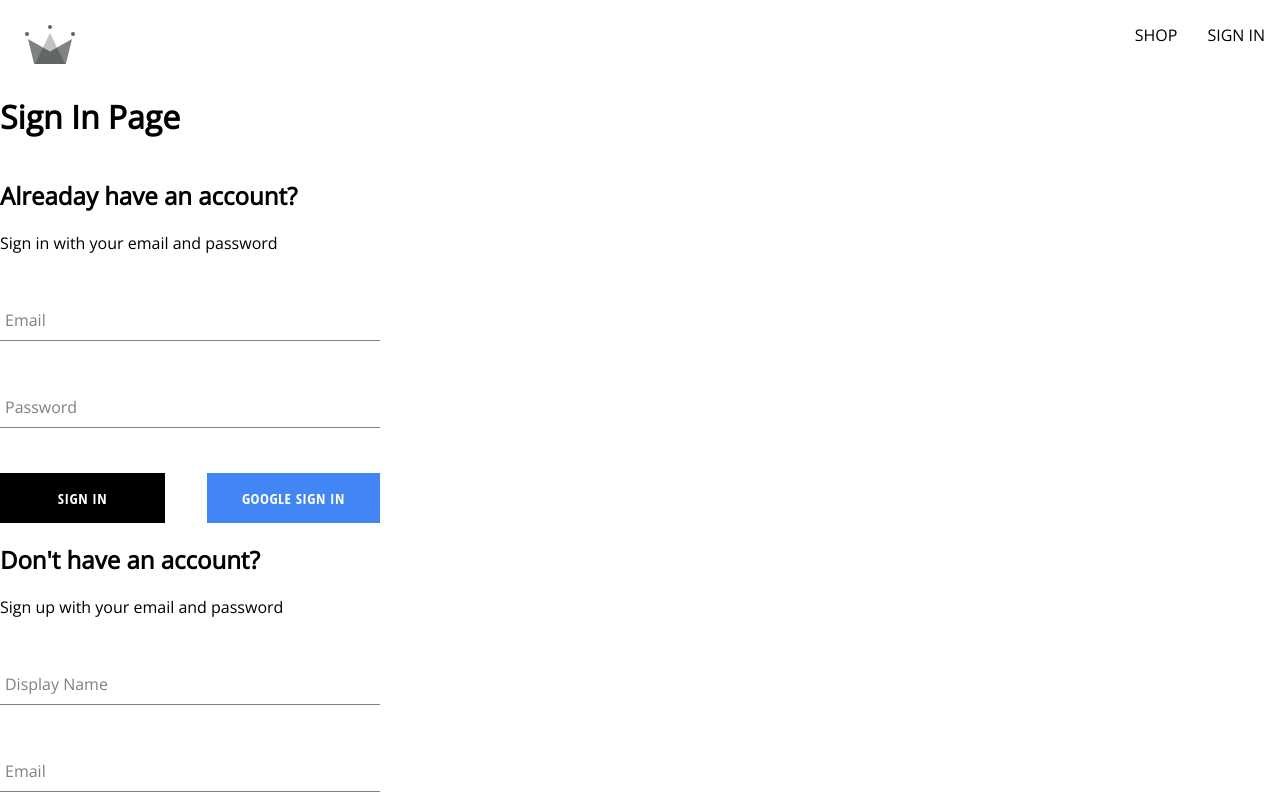
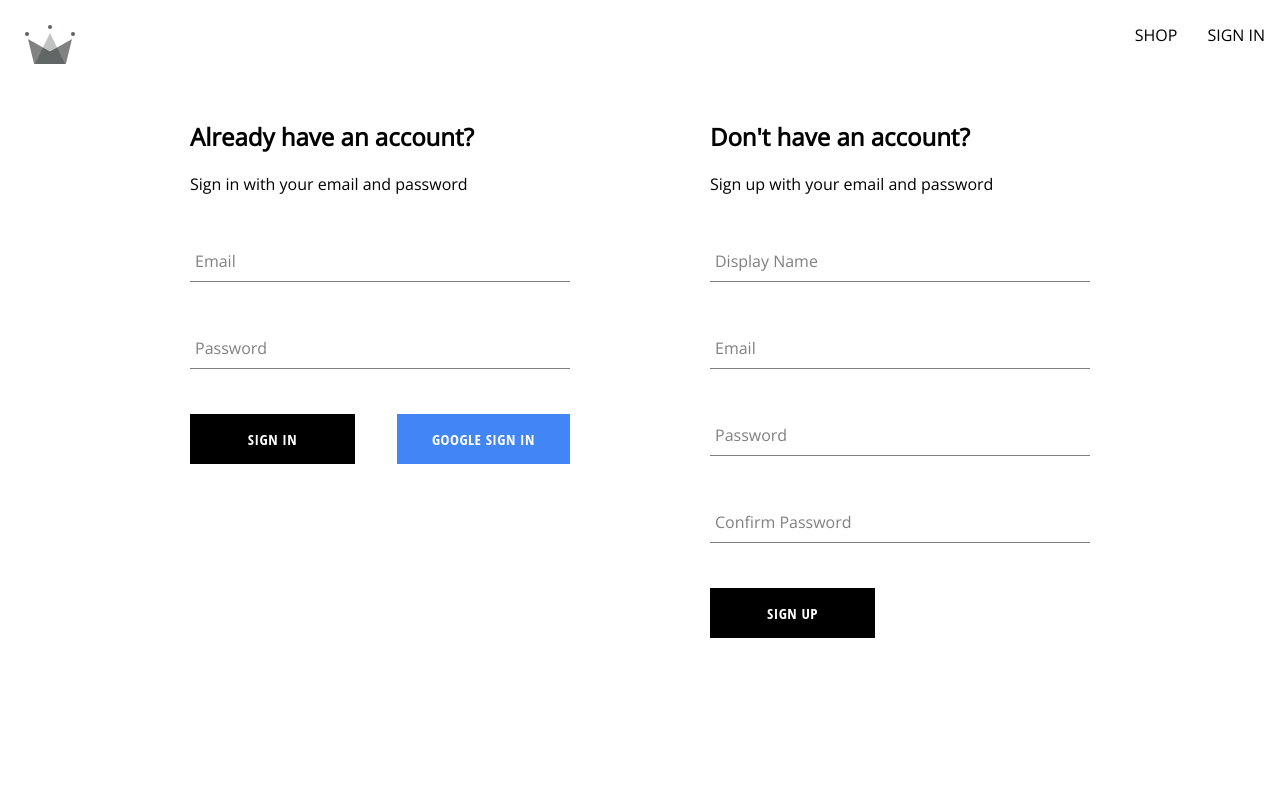
Before and after one commit to Alazib/Clothes_e_commerce, a React (Create React App) app: page /auth in a window 1280 px wide. Shown: the top 800 px of the page. Built offline with nearby package versions, Linux system fonts and the light colour scheme; a web font is replaced by a local one.

Commit message:
Use usecontext

```diff
--- a/src/components/sign-in-form copy/sign-in-form.component.jsx
+++ b/src/components/sign-in-form copy/sign-in-form.component.jsx
@@ -1,4 +1,5 @@
-import { useState } from "react"
+import { useState, useContext } from "react"
+import { UserContext } from "../../contexts/user.context"
 import {
   signInWithGooglePopup,
   createUserDocumentFromAuth,
@@ -15,8 +16,9 @@ const SignInForm = () => {
     password: "",
   }
   const [formFields, setFormFields] = useState(defaultFormFields)
+  const { email, password } = formFields
 
-  const { email, password } = formFields
+  const { setCurrentUser } = useContext(UserContext)
 
   const handleChange = (event) => {
     const { name, value } = event.target
@@ -26,8 +28,8 @@ const SignInForm = () => {
   const handleSubmit = async (event) => {
     event.preventDefault()
     try {
-      const response = await signInWithEmailAndPassword(email, password)
-      console.log(response)
+      const { user } = await signInWithEmailAndPassword(email, password)
+      setCurrentUser(user)
       resetFormFields()
     } catch (error) {
       if (error.code === "auth/wrong-password") {
@@ -47,6 +49,7 @@ const SignInForm = () => {
   const signInWithGoogle = async () => {
     try {
       const { user } = await signInWithGooglePopup()
+      setCurrentUser(user)
       await createUserDocumentFromAuth(user)
     } catch (error) {
       if (error.code === "auth/popup-closed-by-user") {
@@ -57,7 +60,7 @@ const SignInForm = () => {
 
   return (
     <div className="sign-up-container">
-      <h2>Alreaday have an account?</h2>
+      <h2>Already have an account?</h2>
       <span>Sign in with your email and password</span>
       <form onSubmit={handleSubmit}>
         <FormInput
--- a/src/components/sign-up-form/sign-up-form.component.jsx
+++ b/src/components/sign-up-form/sign-up-form.component.jsx
@@ -1,4 +1,5 @@
-import { useState } from "react"
+import { useState, useContext } from "react"
+import { UserContext } from "../../contexts/user.context"
 import {
   createUserWithEmailAndPassword,
   createUserDocumentFromAuth,
@@ -16,8 +17,9 @@ const SignUpForm = () => {
     confirmPassword: "",
   }
   const [formFields, setFormFields] = useState(defaultFormFields)
+  const { displayName, email, password, confirmPassword } = formFields
 
-  const { displayName, email, password, confirmPassword } = formFields
+  const { setCurrentUser } = useContext(UserContext)
 
   const handleChange = (event) => {
     const { name, value } = event.target
@@ -34,7 +36,7 @@ const SignUpForm = () => {
 
     try {
       const { user } = await createUserWithEmailAndPassword(email, password)
-
+      setCurrentUser(user)
       //We have to pass the displayName (from de form field) as a parameter to create de user doc because in the email/password auth Firebase
       //don't give back the user name.
       await createUserDocumentFromAuth(user, { displayName })
--- /dev/null
+++ b/src/contexts/user.context.jsx
@@ -0,0 +1,16 @@
+import { createContext, useState } from "react"
+
+//UserContext acts as a component that provides with the value you want to access
+export const UserContext = createContext({
+  currentUser: null,
+  //This function does nothing
+  setCurrentUser: () => null,
+})
+
+//the component will wrap around any other component that needs access to user context
+export const UserProvider = ({ children }) => {
+  const [currentUser, setCurrentUser] = useState(null)
+  const value = { currentUser, setCurrentUser }
+
+  return <UserContext.Provider value={value}>{children}</UserContext.Provider>
+}
--- a/src/index.js
+++ b/src/index.js
@@ -4,12 +4,15 @@ import "./index.scss"
 import App from "./App"
 import reportWebVitals from "./reportWebVitals"
 import { BrowserRouter } from "react-router-dom"
+import { UserProvider } from "./contexts/user.context"
 
 const root = ReactDOM.createRoot(document.getElementById("root"))
 root.render(
   <React.StrictMode>
     <BrowserRouter>
-      <App />
+      <UserProvider>
+        <App />
+      </UserProvider>
     </BrowserRouter>
   </React.StrictMode>
 )
--- a/src/routes/authentication/authentication.component.jsx
+++ b/src/routes/authentication/authentication.component.jsx
@@ -1,9 +1,10 @@
 import SignUpForm from "../../components/sign-up-form/sign-up-form.component"
 import SignInForm from "../../components/sign-in-form copy/sign-in-form.component"
+import "./authentication.styles.scss"
+
 const Authentication = () => {
   return (
-    <div>
-      <h1>Sign In Page</h1>
+    <div className="authentication-container">
       <SignInForm />
       <SignUpForm />
     </div>
--- /dev/null
+++ b/src/routes/authentication/authentication.styles.scss
@@ -0,0 +1,7 @@
+.authentication-container{
+    display: flex;
+    width: 900px;
+    justify-content: space-between;
+    margin: 30px auto;
+
+}
--- a/src/routes/navigation/navigation.component.jsx
+++ b/src/routes/navigation/navigation.component.jsx
@@ -1,8 +1,17 @@
 import { Outlet, Link } from "react-router-dom"
+import { useContext } from "react"
+import { UserContext } from "../../contexts/user.context"
 import { ReactComponent as CrwnLogo } from "../../assets/crown.svg"
 import "./navigation.styles.scss"
+import { signOutUser } from "../../utils/firebase/firebase.utils"
 
 const Navigation = () => {
+  const { currentUser, setCurrentUser } = useContext(UserContext)
+  const signOutHandler = async () => {
+    const response = await signOutUser()
+    setCurrentUser(null)
+    console.log(response)
+  }
   return (
     <>
       <div className="navigation">
@@ -14,9 +23,17 @@ const Navigation = () => {
           <Link className="nav-link" to="/shop">
             SHOP
           </Link>
-          <Link className="nav-link" to="/auth">
-            SIGN IN
-          </Link>
+
+          {currentUser ? (
+            <span className="nav-link" onClick={signOutHandler}>
+              {" "}
+              SIGN OUT
+            </span>
+          ) : (
+            <Link className="nav-link" to="/auth">
+              SIGN IN
+            </Link>
+          )}
         </div>
       </div>
       <Outlet />
--- a/src/utils/firebase/firebase.utils.js
+++ b/src/utils/firebase/firebase.utils.js
@@ -5,6 +5,7 @@ import {
   GoogleAuthProvider,
   createUserWithEmailAndPassword as _createUserWithEmailAndPassword,
   signInWithEmailAndPassword as _signInWithEmailAndPassword,
+  signOut,
 } from "firebase/auth"
 
 import { getFirestore, doc, getDoc, setDoc } from "firebase/firestore"
@@ -94,3 +95,8 @@ export const signInWithEmailAndPassword = async (email, password) => {
 //This CREATES A NEW USER on Auth Firebase (not in BBDD!!!) and ADDS THE NEW USER TO FIRESTORE (in BBDD) when Signing In with Google.
 // Previous sign up don't needed because Google assures that new user is who he claims to be.
 export const signInWithGooglePopup = () => signInWithPopup(auth, provider)
+
+//This method allows user to sign out from Firebasae
+export const signOutUser = async () => {
+  await signOut(auth)
+}
```
